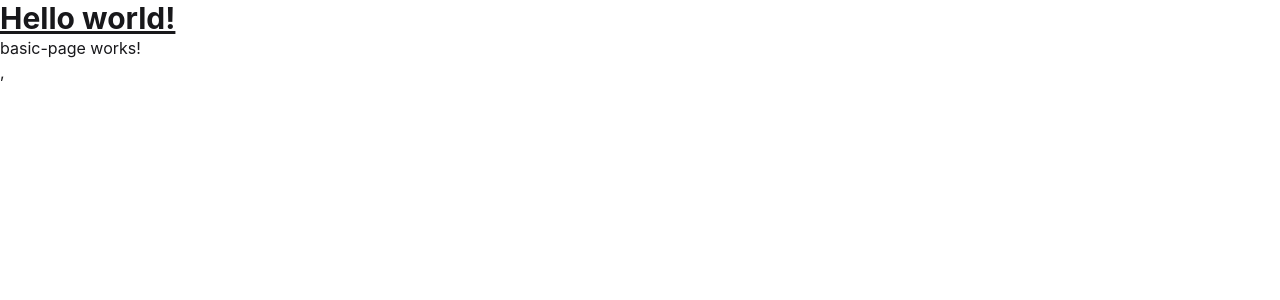
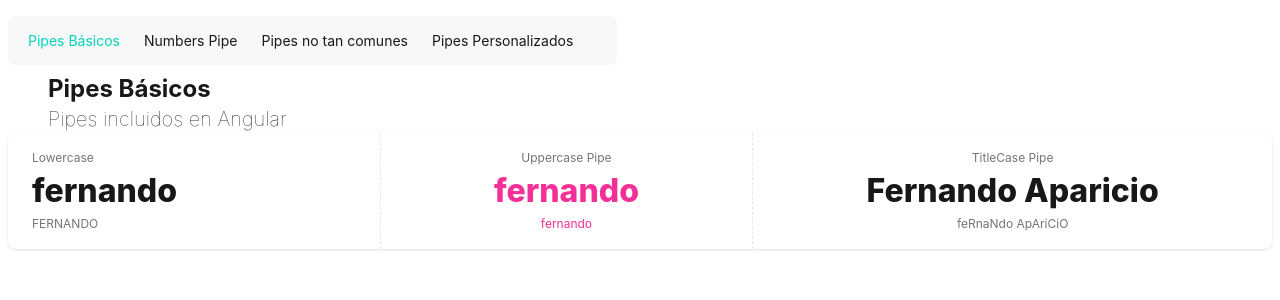
Before and after one commit to Aparicio-Fernando/pipes-app, an Angular app: page /basic in a window 1280 px wide. Shown: the top 300 px of the page. Built offline with nearby package versions, Linux system fonts and the light colour scheme.

Commit message:
Clase 151

```diff
--- a/src/app/app.component.html
+++ b/src/app/app.component.html
@@ -1,5 +1,4 @@
-<h1 class="text-3xl font-bold underline">
-  Hello world!
-</h1>
-
-<router-outlet></router-outlet>
+<main class="mx-auto max-w-7xl px-2 pt-2">
+  <app-nav-bar></app-nav-bar>
+  <router-outlet></router-outlet>
+</main>
--- a/src/app/app.component.ts
+++ b/src/app/app.component.ts
@@ -1,9 +1,10 @@
 import { Component } from '@angular/core';
 import { RouterOutlet } from '@angular/router';
+import { NavBar } from "./components/navBar/navBar";
 
 @Component({
   selector: 'app-root',
-  imports: [RouterOutlet],
+  imports: [RouterOutlet, NavBar],
   templateUrl: './app.component.html',
   styleUrl: './app.component.css'
 })
--- a/src/app/components/navBar/navBar.html
+++ b/src/app/components/navBar/navBar.html
@@ -0,0 +1,10 @@
+<ul class="menu menu-horizontal bg-base-200 rounded-box my-2">
+  @for(route of routes; track route.path){
+  <li>
+    <a [routerLink]="route.path" routerLinkActive="text-accent">
+      {{route.title}}
+    </a>
+  </li>
+  }
+
+</ul>
--- a/src/app/components/navBar/navBar.ts
+++ b/src/app/components/navBar/navBar.ts
@@ -1,8 +1,15 @@
 import { Component } from '@angular/core';
+import { routes } from '../../app.routes';
+import { RouterLink, RouterLinkActive } from "@angular/router";
 
 @Component({
   selector: 'app-nav-bar',
-  imports: [],
+  imports: [RouterLink, RouterLinkActive],
   templateUrl: './navBar.html',
 })
-export class NavBar { }
+export class NavBar {
+  routes = routes.map(route =>({
+    title: route.title ?? '',
+    path: route.path ?? ''
+  }))
+}
--- a/src/app/pages/basic-page/basic-page.html
+++ b/src/app/pages/basic-page/basic-page.html
@@ -1 +1,24 @@
-<p>basic-page works!</p>,
+<section class="mx-10">
+  <h1 class="text-2xl font-bold">Pipes Básicos</h1>
+  <h3 class="text-xl font-thin">Pipes incluidos en Angular</h3>
+</section>
+
+<div class="stats stats-vertical lg:stats-horizontal shadow w-full">
+  <div class="stat">
+    <div class="stat-title">Lowercase</div>
+    <div class="stat-value">{{nameUpper() | lowercase}}</div>
+    <div class="stat-desc">{{nameUpper()}}</div>
+  </div>
+
+  <div class="stat place-items-center">
+    <div class="stat-title">Uppercase Pipe</div>
+    <div class="stat-value text-secondary">{{nameLower() | lowercase}}</div>
+    <div class="stat-desc text-secondary">{{nameLower()}}</div>
+  </div>
+
+  <div class="stat place-items-center">
+    <div class="stat-title">TitleCase Pipe</div>
+    <div class="stat-value">{{fullName() | titlecase}}</div>
+    <div class="stat-desc">{{fullName()}}</div>
+  </div>
+</div>
--- a/src/app/pages/basic-page/basic-page.ts
+++ b/src/app/pages/basic-page/basic-page.ts
@@ -1,9 +1,14 @@
-import { ChangeDetectionStrategy, Component } from '@angular/core';
+import { LowerCasePipe, TitleCasePipe } from '@angular/common';
+import { ChangeDetectionStrategy, Component, signal } from '@angular/core';
 
 @Component({
   selector: 'app-basic-page',
-  imports: [],
+  imports: [LowerCasePipe, TitleCasePipe],
   templateUrl: './basic-page.html',
   changeDetection: ChangeDetectionStrategy.OnPush,
 })
-export default class BasicPage { }
+export default class BasicPage {
+  nameLower = signal('fernando')
+  nameUpper = signal('FERNANDO')
+  fullName = signal('feRnaNdo ApAriCiO')
+}
```
